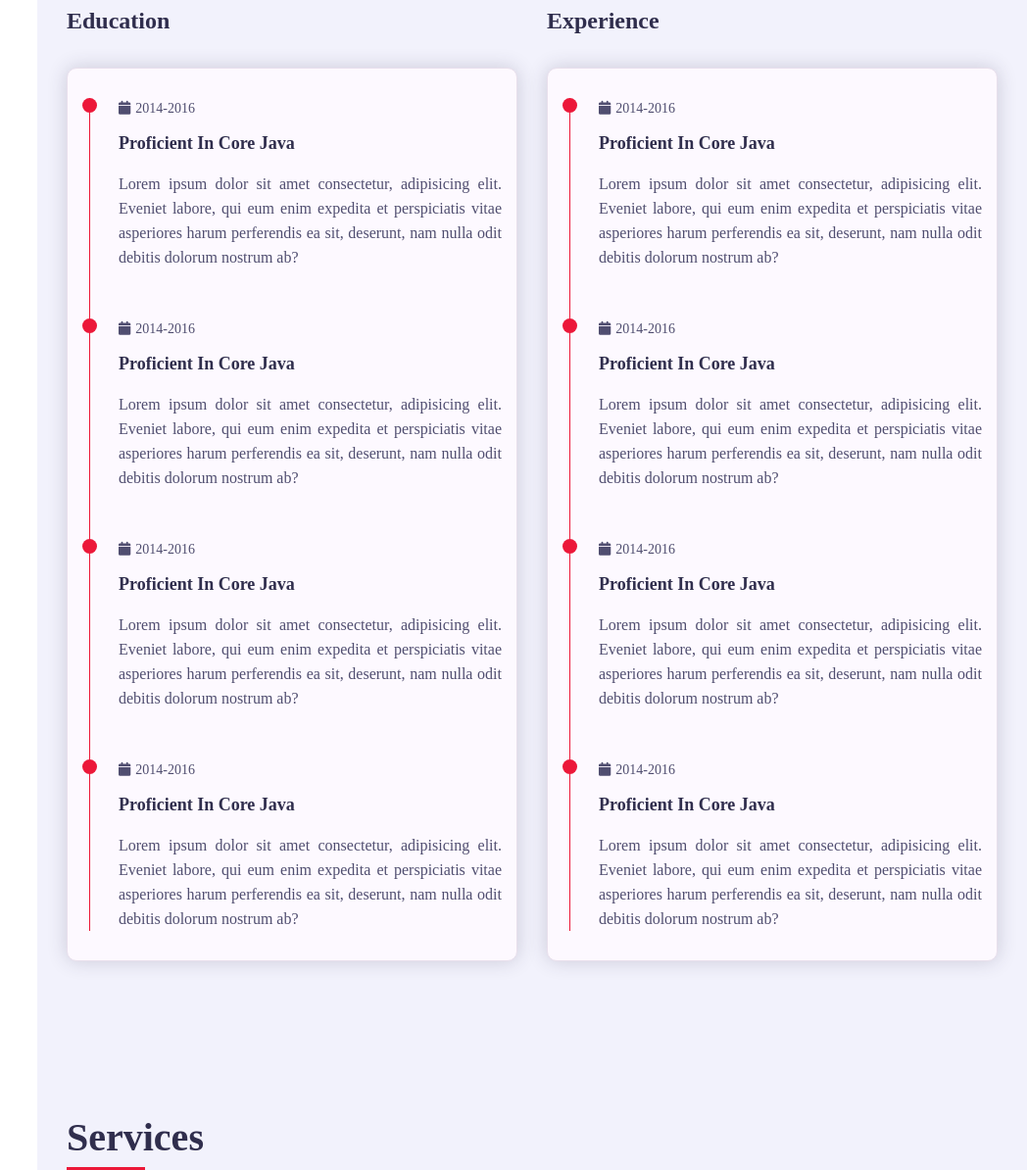
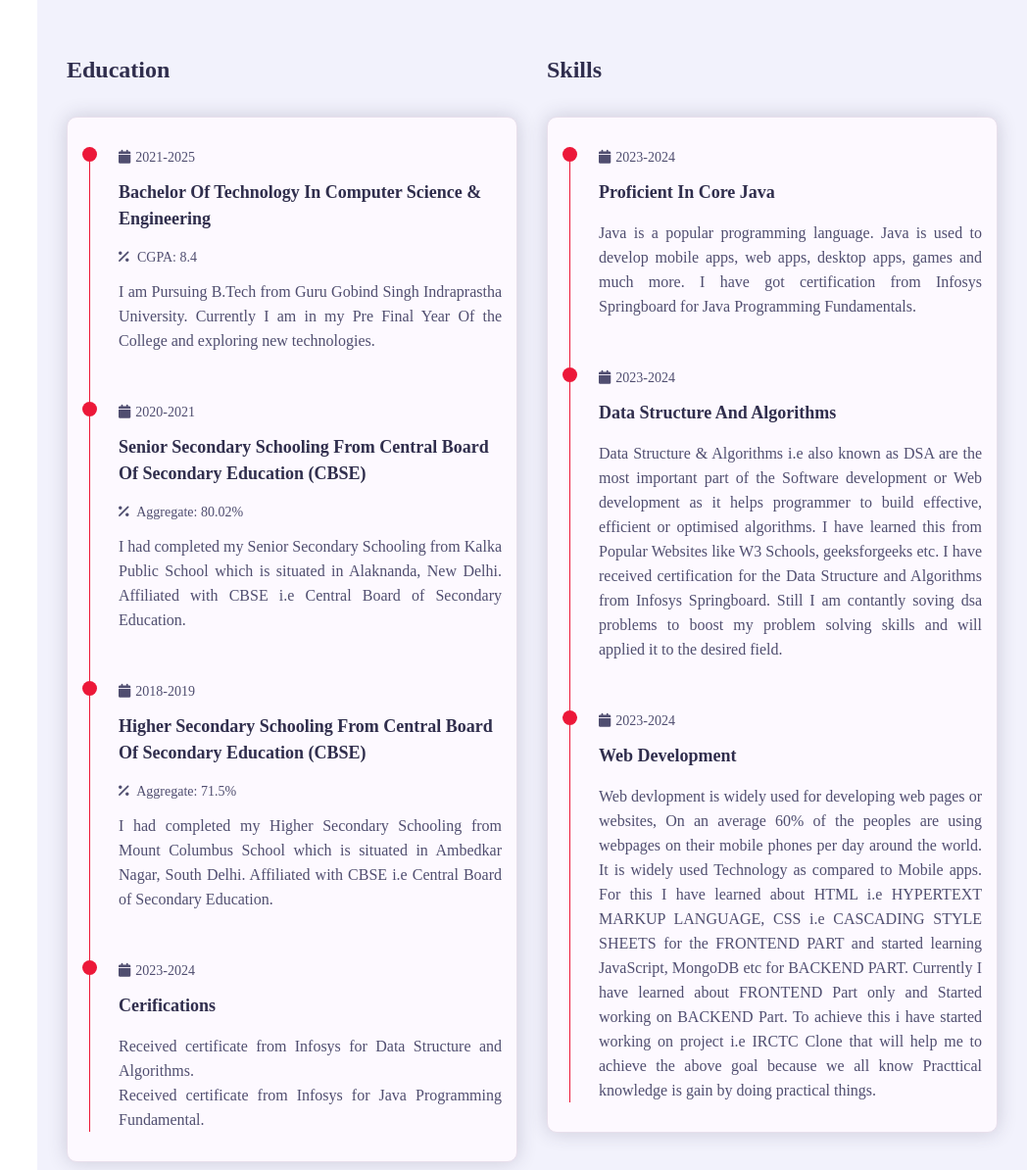
Before and after one commit to Abhishek2788/Portfolio, a plain HTML site: page index.html in a window 1280 px wide. Shown: the part 1556-2750 px from the top of the page at 98% size, without its empty margins (232-1280 px from the left). Drawn offline with nearby package versions, Linux system fonts and the light colour scheme; a web font is replaced by a local one.

Commit message:
Added my details

```diff
--- a/css/style.css
+++ b/css/style.css
@@ -572,6 +572,7 @@ h3.my-profession{
 }
 .portfolio .portfolio-item-inner .portfolio-img img{
     width: 100%;
+    height: 350px; /*added aditionally not compulsory*/
     display: block;
 }
 
@@ -816,3 +817,24 @@ h3.my-profession{
         bottom: 160px;
     }
 }
+
+
+
+
+/*Scrollbar Properties Set*/
+
+::-webkit-scrollbar {
+    width: 15px;
+  }
+::-webkit-scrollbar-track {
+    background: #f1f1f1; /* Color of the track */
+}
+
+  /* Handle (the draggable part of the scrollbar) */
+::-webkit-scrollbar-thumb {
+    background: var(--skin-color);
+}
+
+/* ::-webkit-scrollbar-thumb:hover {
+    background: yellow;
+} */
--- a/index.html
+++ b/index.html
@@ -4,6 +4,11 @@
     <meta charset="UTF-8">
     <meta http-equiv="X-UA-Compatible" content="IE=edge">
     <meta name="viewport" content="width=device-width, initial-scale=1.0">
+    <meta name="author" content="Abhishek Jha">
+    <meta name="description" content="Portfolio">
+    <meta name="keywords" content="HTML, CSS, JavaScript">
+    <meta name="theme-color" content="red">
+
     <title>Abhishek Jha</title>
     <link rel="stylesheet" href="https://cdnjs.cloudflare.com/ajax/libs/font-awesome/6.5.2/css/all.min.css" integrity="sha512-SnH5WK+bZxgPHs44uWIX+LLJAJ9/2PkPKZ5QiAj6Ta86w+fsb2TkcmfRyVX3pBnMFcV7oQPJkl9QevSCWr3W6A==" crossorigin="anonymous" referrerpolicy="no-referrer" />
     <link rel="stylesheet" href="/css/style.css">
@@ -73,9 +78,11 @@
                         <div class="about-content padd-15">
                             <div class="row">
                                 <div class="about-text padd-15">
-                                    <h3>I' m Abhishek Jha and <span>Software Engineer</span></h3>
-                                    <p>Lorem ipsum dolor sit amet, consectetur adipisicing elit. Eius, iusto fuga enim mollitia magni dicta veniam ipsum nemo harum provident doloremque amet eum consequatur aut suscipit voluptatum excepturi nesciunt modi atque. Reprehenderit nesciunt corporis accusamus voluptatem aperiam perspiciatis in dolore nihil recusandae, asperiores magni neque temporibus et porro aliquid voluptate officiis, fugit sapiente, accusantium fugiat itaque quia. Earum, nam cum atque explicabo autem, fuga illo vel nulla enim beatae placeat quibusdam corrupti a corporis asperiores in quos nostrum quia. Laboriosam hic, nihil quasi placeat ad sequi delectus. Accusamus, porro. Quasi velit nisi saepe praesentium repellendus quos voluptate fugiat quae nesciunt?</p>
+                                    <h3>I' m Abhishek Jha, a <span>Software Engineer Enthusiast</span></h3>
+                                    <p>From 11th Standard I like Coding and problem solving. Initially I started coding  with Python and Initiated my first step towards my Coding Journey. In 12th Standard I developed STUDENT MANAGEMENT SYSTEM as a school project using famous python library i.e TURTLE. After completing my senior secondary schooling I decided to pursue Bachelor of Technology in Computer Science & Technology to further improve my coding skills and to get exposure of Software technologies. After entering into college I first started Android Development, but I left the android development because of some resons  after doing 4 to 5 months of learning. In my first year of college I unable to find my correct domain of working. So after one year of gap I finally started learning DSA and Java Fundamentals to boost my problem solving skills. Finally In my 3rd year of my college I started learning Web Development and contantly working on to achieve my development dream and apply it to the real world projects.</p>
                                 </div>
+
+
                             </div>
 
                             <div class="row">
@@ -156,47 +163,52 @@
                                                     <div class="circle-dot">
                                                     </div>
                                                     <h3 class="timeline-date">
-                                                        <i class="fa fa-calendar"></i>2014-2016
+                                                        <i class="fa fa-calendar"></i>2021-2025
                                                     </h3>
-                                                    <h4 class="timeline-title">Proficient in Core Java</h4>
-                                                    <p class="timeline-text">Lorem ipsum dolor sit amet consectetur, adipisicing elit. Eveniet labore, qui eum enim expedita et perspiciatis vitae asperiores harum perferendis ea sit, deserunt, nam nulla odit debitis dolorum nostrum ab?</p>
+                                                    <h4 class="timeline-title">Bachelor of Technology in Computer Science & Engineering</h4>
+                                                    <h3 class="timeline-date"><i class="fa fa-solid fa-percent"></i> CGPA: 8.4</h3>
+                                                    <p class="timeline-text">I am Pursuing B.Tech from Guru Gobind Singh Indraprastha University. Currently I am in my Pre Final Year Of the College and exploring new technologies.</p>
                                                 </div>
 
                                                 <div class="timeline-item">
                                                     <div class="circle-dot">
                                                     </div>
                                                     <h3 class="timeline-date">
-                                                        <i class="fa fa-calendar"></i>2014-2016
+                                                        <i class="fa fa-calendar"></i>2020-2021
                                                     </h3>
-                                                    <h4 class="timeline-title">Proficient in Core Java</h4>
-                                                    <p class="timeline-text">Lorem ipsum dolor sit amet consectetur, adipisicing elit. Eveniet labore, qui eum enim expedita et perspiciatis vitae asperiores harum perferendis ea sit, deserunt, nam nulla odit debitis dolorum nostrum ab?</p>
+                                                    <h4 class="timeline-title">Senior Secondary Schooling From Central Board of Secondary Education (CBSE)</h4>
+                                                    <h3 class="timeline-date"><i class="fa fa-solid fa-percent"></i> Aggregate: 80.02%</h3>
+                                                    <p class="timeline-text">I had completed my Senior Secondary Schooling from Kalka Public School which is situated in Alaknanda, New Delhi. Affiliated with CBSE i.e Central Board of Secondary Education.</p>
                                                 </div>
 
                                                 <div class="timeline-item">
                                                     <div class="circle-dot">
                                                     </div>
                                                     <h3 class="timeline-date">
-                                                        <i class="fa fa-calendar"></i>2014-2016
+                                                        <i class="fa fa-calendar"></i>2018-2019
                                                     </h3>
-                                                    <h4 class="timeline-title">Proficient in Core Java</h4>
-                                                    <p class="timeline-text">Lorem ipsum dolor sit amet consectetur, adipisicing elit. Eveniet labore, qui eum enim expedita et perspiciatis vitae asperiores harum perferendis ea sit, deserunt, nam nulla odit debitis dolorum nostrum ab?</p>
+                                                    <h4 class="timeline-title">Higher Secondary Schooling from Central Board of Secondary Education (CBSE)</h4>
+                                                    <h3 class="timeline-date"><i class="fa fa-solid fa-percent"></i> Aggregate: 71.5%</h3>
+                                                    <p class="timeline-text">I had completed my Higher Secondary Schooling from Mount Columbus School which is situated in Ambedkar Nagar, South Delhi. Affiliated with CBSE i.e Central Board of Secondary Education.</p>
                                                 </div>
 
                                                 <div class="timeline-item">
                                                     <div class="circle-dot">
                                                     </div>
                                                     <h3 class="timeline-date">
-                                                        <i class="fa fa-calendar"></i>2014-2016
+                                                        <i class="fa fa-calendar"></i>2023-2024
                                                     </h3>
-                                                    <h4 class="timeline-title">Proficient in Core Java</h4>
-                                                    <p class="timeline-text">Lorem ipsum dolor sit amet consectetur, adipisicing elit. Eveniet labore, qui eum enim expedita et perspiciatis vitae asperiores harum perferendis ea sit, deserunt, nam nulla odit debitis dolorum nostrum ab?</p>
+                                                    <h4 class="timeline-title">Cerifications</h4>
+                                                    <p class="timeline-text">Received certificate from Infosys for Data Structure and Algorithms.</p>
+                                                    <p class="timeline-text"></p>
+                                                    <p class="timeline-text">Received certificate from Infosys for Java Programming Fundamental.</p>
                                                 </div>
                                             </div>
                                         </div>
                                     </div>
                                 </div>
                                 <div class="experience padd-15">
-                                    <h3 class="title">Experience</h3>
+                                    <h3 class="title">Skills</h3>
                                     <div class="row">
                                         <div class="timeline-box padd-15">
                                             <div class="timeline shadow-dark">
@@ -204,41 +216,32 @@
                                                     <div class="circle-dot">
                                                     </div>
                                                     <h3 class="timeline-date">
-                                                        <i class="fa fa-calendar"></i>2014-2016
+                                                        <i class="fa fa-calendar"></i>2023-2024
                                                     </h3>
                                                     <h4 class="timeline-title">Proficient in Core Java</h4>
-                                                    <p class="timeline-text">Lorem ipsum dolor sit amet consectetur, adipisicing elit. Eveniet labore, qui eum enim expedita et perspiciatis vitae asperiores harum perferendis ea sit, deserunt, nam nulla odit debitis dolorum nostrum ab?</p>
+                                                    <p class="timeline-text">Java is a popular programming language. Java is used to develop mobile apps, web apps, desktop apps, games and much more. I have got certification from Infosys Springboard for Java Programming Fundamentals.</p>
                                                 </div>
 
                                                 <div class="timeline-item">
                                                     <div class="circle-dot">
                                                     </div>
                                                     <h3 class="timeline-date">
-                                                        <i class="fa fa-calendar"></i>2014-2016
+                                                        <i class="fa fa-calendar"></i>2023-2024
                                                     </h3>
-                                                    <h4 class="timeline-title">Proficient in Core Java</h4>
-                                                    <p class="timeline-text">Lorem ipsum dolor sit amet consectetur, adipisicing elit. Eveniet labore, qui eum enim expedita et perspiciatis vitae asperiores harum perferendis ea sit, deserunt, nam nulla odit debitis dolorum nostrum ab?</p>
+                                                    <h4 class="timeline-title">Data Structure and Algorithms</h4>
+                                                    <p class="timeline-text">Data Structure & Algorithms i.e also known as DSA are the most important part of the Software development or Web development as it helps programmer to build effective, efficient or optimised algorithms. I have learned this from Popular Websites like W3 Schools, geeksforgeeks etc. I have received certification for the Data Structure and Algorithms from Infosys Springboard. Still I am contantly soving dsa problems to boost my problem solving skills and will applied it to the desired field.</p>
                                                 </div>
 
                                                 <div class="timeline-item">
                                                     <div class="circle-dot">
                                                     </div>
                                                     <h3 class="timeline-date">
-                                                        <i class="fa fa-calendar"></i>2014-2016
+                                                        <i class="fa fa-calendar"></i>2023-2024
                                                     </h3>
-                                                    <h4 class="timeline-title">Proficient in Core Java</h4>
-                                                    <p class="timeline-text">Lorem ipsum dolor sit amet consectetur, adipisicing elit. Eveniet labore, qui eum enim expedita et perspiciatis vitae asperiores harum perferendis ea sit, deserunt, nam nulla odit debitis dolorum nostrum ab?</p>
+                                                    <h4 class="timeline-title">Web Development</h4>
+                                                    <p class="timeline-text">Web devlopment is widely used for developing web pages or websites, On an average 60% of the peoples are using webpages on their mobile phones per day around the world. It is widely used Technology as compared to Mobile apps. For this I have learned about HTML i.e HYPERTEXT MARKUP LANGUAGE, CSS i.e CASCADING STYLE SHEETS for the FRONTEND PART and started learning JavaScript, MongoDB etc for BACKEND PART. Currently I have learned about FRONTEND Part only and Started working on BACKEND Part. To achieve this i have started working on project i.e IRCTC Clone that will help me to achieve the above goal because we all know Practtical knowledge is gain by doing practical things.</p>
                                                 </div>
 
-                                                <div class="timeline-item">
-                                                    <div class="circle-dot">
-                                                    </div>
-                                                    <h3 class="timeline-date">
-                                                        <i class="fa fa-calendar"></i>2014-2016
-                                                    </h3>
-                                                    <h4 class="timeline-title">Proficient in Core Java</h4>
-                                                    <p class="timeline-text">Lorem ipsum dolor sit amet consectetur, adipisicing elit. Eveniet labore, qui eum enim expedita et perspiciatis vitae asperiores harum perferendis ea sit, deserunt, nam nulla odit debitis dolorum nostrum ab?</p>
-                                                </div>
                                             </div>
                                         </div>
                                     </div>
```
